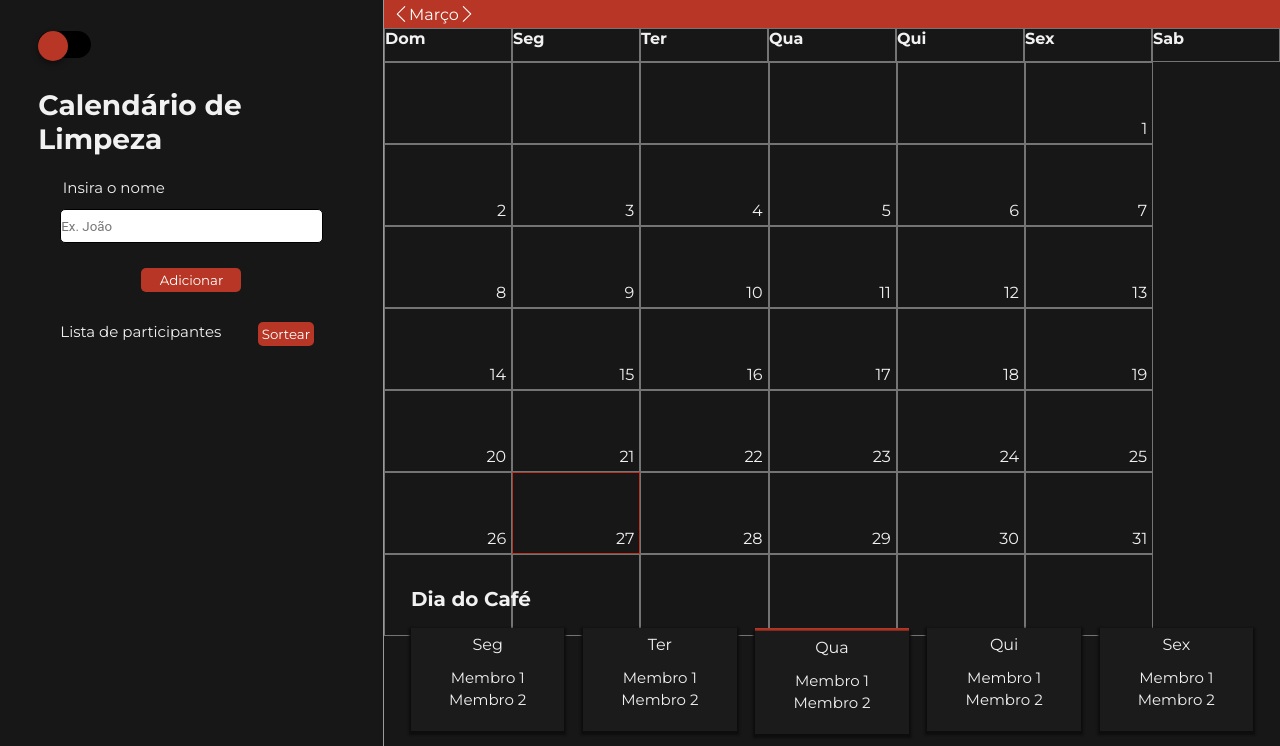
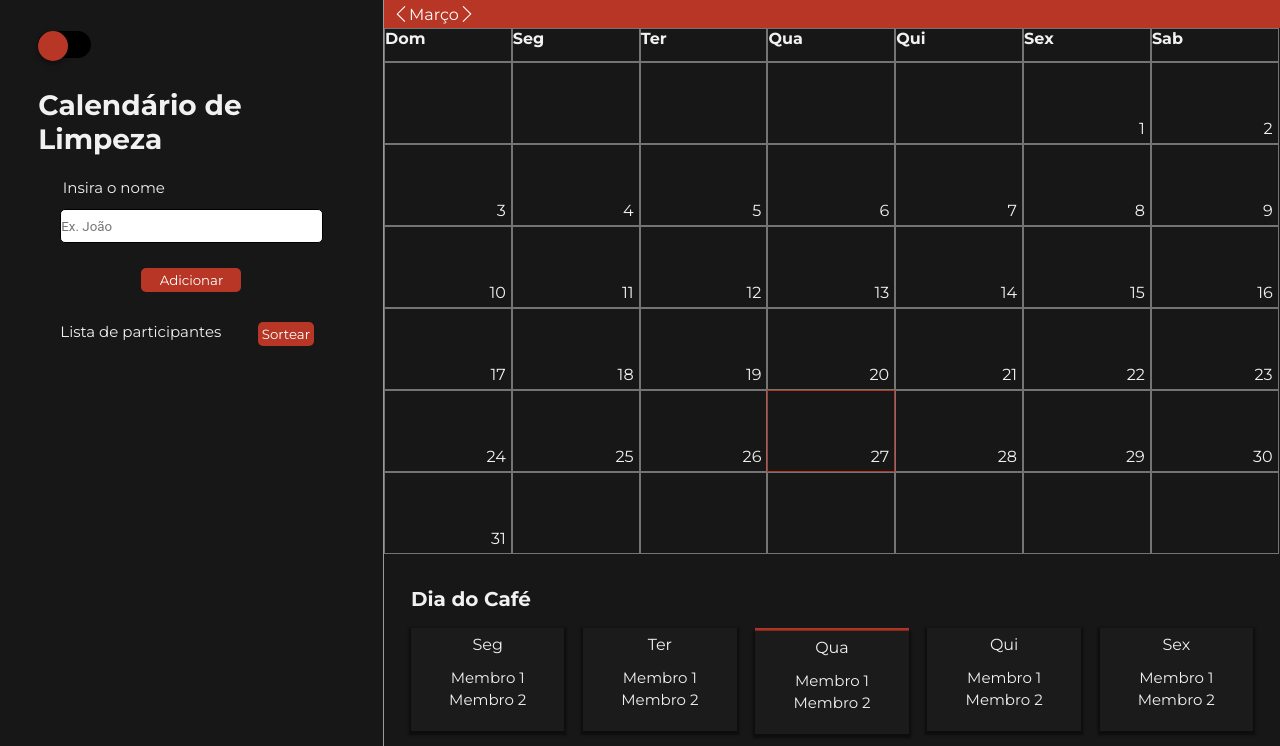
Before and after one commit to joaovlara/calendar, a React (Create React App) app: page / in a window 1280 px wide. Shown: the top 746 px of the page. Built offline with nearby package versions, Linux system fonts and the light colour scheme.

Commit message:
Corrected media rule 1024px and 450px

```diff
--- a/src/components/styles.js
+++ b/src/components/styles.js
@@ -31,17 +31,20 @@ export const Content = styled.div`
         flex-direction: column;
         height: 210vh;
         width: 100vw;}
+
+    @media (max-width: 450px) {
+        height: 200vh;
+    };
 `;
 export const LeftContainer = styled.div`
     border-right: outset 1px;
     display:flex;
     width: 30vw;
     justify-content: center;
-
     @media (max-width: 768px) {
         height:100vh;
         width:100vw;
-}
+    };
 `;
 export const RightContainer = styled.div`
     height: 100vh;
@@ -51,7 +54,7 @@ export const RightContainer = styled.div`
         flex-direction:column;
         height:100vh;
         width:100vw;
-}
+    };
 `;
 
 /* Separação contaiter esquerdo com formulario e botoes */
@@ -104,7 +107,7 @@ export const BtnAdd = styled.button`
     width: 100px;
     &:hover {
         box-shadow: 4px 4px 0px 0px #772419;
-  }
+  };
 `;
 export const BtnSort = styled.button`
     font-family: 'Montserrat';
@@ -116,7 +119,7 @@ export const BtnSort = styled.button`
     border-radius: 5px;
     &:hover {
         box-shadow: 4px 4px 0px 0px #772419;
-  }
+  };
 `;
 export const MainH1 = styled.h1`
     font-family: 'Montserrat';
@@ -146,7 +149,7 @@ export const CalendarTable = styled.div`
     width: 70vw;
     @media (max-width: 768px) {
         width: 100vw;
-}
+    };
 `;
 export const Header = styled.div`
     font-family: 'Montserrat';
@@ -168,25 +171,26 @@ export const Body = styled.div`
     width: 70vw;
     @media (max-width: 768px) {
         width: 100vw;
-}
+    };
 `;
+
 export const WeekContainer = styled.div`
     display: flex;
     @media (max-width: 768px) {
-}
+    };
 
 `;
 export const DayWeek = styled.div`
     font-family: 'Montserrat';
     height: 4vh;
-    width: 10vw;
+    width: 9.83vw;
     border: solid 1px;
     border-color: ${(props) => props.theme.lines};
     cursor: pointer;
 
     @media (max-width: 768px) {
         width: 14vw;
-}
+    };
 `;
 export const TextWeek = styled.strong`
     font-family: 'Montserrat';
@@ -204,7 +208,7 @@ export const DayCard = styled.div`
   align-items: flex-end;
   font-family: 'Montserrat';
   height: 10vh;
-  width: 9.86vw;
+  width: 9.83vw;
   border: solid 1px;
   border-color: ${(props) => props.theme.lines};
   color: ${(props) => props.theme.withe};
@@ -215,11 +219,26 @@ export const DayCard = styled.div`
         css`
       border-color: #B73625;
     `}
+
+    /*regras de midia*/
+
+    @media (width: 1024px) {
+        width: 9.8vw;
+    };
     @media (max-width: 768px) {
         width: 14vw;
-}
+    };
+
+    @media (max-width: 450px) {
+            width: 13.8vw;
+    };
+    @media (max-width: 375px) {
+        width:13.75vw;
+    };
+    @media (max-width: 320px) {
+        width:13.6vw;
+    };
 `;
-
 
 export const Dupla = styled.p`
     display: flex;
@@ -244,9 +263,7 @@ export const CoffeeContainer = styled.div`
 
     @media (max-width: 768px) {
         margin: 1%;
-
-    }
-
+    };
 `;
 
 export const TextCoffee = styled.strong`
@@ -263,8 +280,7 @@ export const CoffeeWeek = styled.div`
     @media (max-width: 768px) {
         flex-wrap: wrap;
         justify-content: center;
-    }
-
+    };
 `;
 export const CoffeeDiv = styled.div`
     ${props =>
@@ -275,8 +291,7 @@ export const CoffeeDiv = styled.div`
 
         @media (max-width: 768px) {
             margin: 1%;
-
-        }
+        };
 `;
 export const CardCoffee = styled.span`
     display: flex;
@@ -295,7 +310,7 @@ export const CardCoffee = styled.span`
             width: 45vw;
             justify-content: space-around;
             flex-direction:row;
-        }
+        };
 `;
 export const DayCoffee = styled.span`
     display: flex;
@@ -307,7 +322,7 @@ export const DayCoffee = styled.span`
         font-weight: 20px;
         align-items:center;
         justify-content: start;
-    }
+    };
 `;
 export const MemberName = styled.span`
     display:flex;
@@ -321,7 +336,7 @@ export const MemberName = styled.span`
         justify-content:center;
         padding-top: 0%;
         flex-direction:column;
-    }
+    };
 `;
 
 export const EditableText = styled.span`
@@ -330,5 +345,5 @@ export const EditableText = styled.span`
     font-family: 'Montserrat';
     @media (max-width: 768px) {
         font-size: 12px;
-    }
+    };
 `;
```
